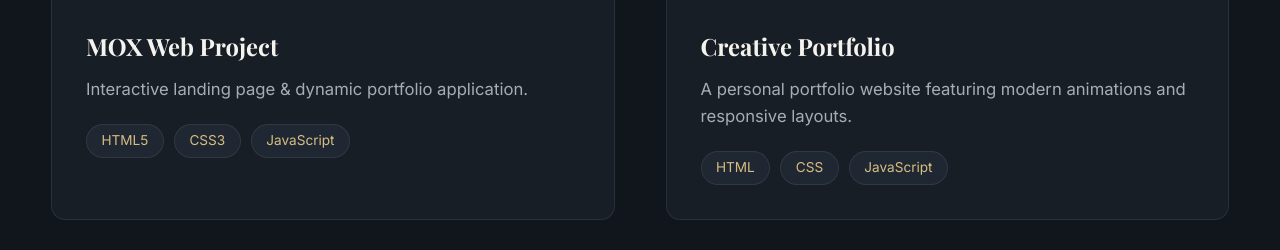
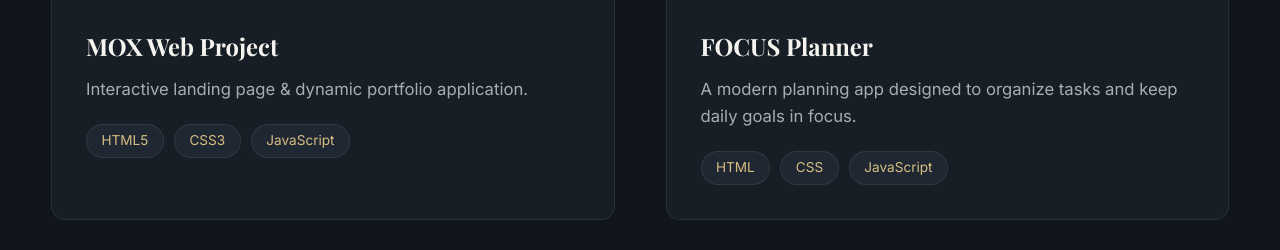
Before and after one commit to abolfazlglow-debug/Profile, a plain HTML site: page index.html in a window 1280 px wide. Shown: the part 4252-4502 px from the top of the page. Drawn offline with nearby package versions, Linux system fonts and the light colour scheme; a web font is replaced by a local one.

Commit message:
index.html

```diff
--- a/index.html
+++ b/index.html
@@ -2184,15 +2184,15 @@
                     <!-- Card 2 -->
                     <div class="project-card reveal-up" data-project-id="2">
                         <div class="project-image-wrapper">
-                            <img src="https://images.unsplash.com/photo-1507238691740-187a5b1d37b8?auto=format&fit=crop&q=80&w=800" alt="Creative Portfolio" class="project-img" />
+                            <img src="https://images.unsplash.com/photo-1507238691740-187a5b1d37b8?auto=format&fit=crop&q=80&w=800" alt="FOCUS Planner" class="project-img" />
                             <div class="project-overlay">
                                 <button class="btn btn-sm btn-primary view-details-btn" data-project-id="2" data-en="Details" data-fa="جزئیات">Details</button>
                             </div>
                         </div>
                         <div class="project-content">
                             <span class="project-number">02</span>
-                            <h3 class="project-title" data-en="Creative Portfolio" data-fa="نمونه‌کار خلاقانه">Creative Portfolio</h3>
-                            <p class="project-description" data-en="A personal portfolio website featuring modern animations and responsive layouts." data-fa="وب‌سایت نمونه‌کار شخصی با انیمیشن‌های مدرن و طرح‌بندی واکنش‌گرا.">A personal portfolio website featuring modern animations and responsive layouts.</p>
+                            <h3 class="project-title" data-en="FOCUS Planner" data-fa="برنامه‌ریز FOCUS">FOCUS Planner</h3>
+                            <p class="project-description" data-en="A modern planning app designed to organize tasks and keep daily goals in focus." data-fa="اپلیکیشن برنامه‌ریزی مدرن برای سازمان‌دهی کارها و تمرکز روی اهداف روزانه.">A modern planning app designed to organize tasks and keep daily goals in focus.</p>
                             <div class="project-tags">
                                 <span class="tag">HTML</span>
                                 <span class="tag">CSS</span>
@@ -2427,14 +2427,14 @@
             }, {
                 id: '2',
                 number: '02',
-                title: { en: 'Creative Portfolio', fa: 'نمونه‌کار خلاقانه' },
+                title: { en: 'FOCUS Planner', fa: 'برنامه‌ریز FOCUS' },
                 fullDesc: {
-                    en: 'An interactive personal showcase engineered for high aesthetic appeal.',
-                    fa: 'یک نمونه‌کار شخصی تعاملی که برای جذابیت بصری بالا طراحی شده است.'
+                    en: 'A modern planning app designed to organize tasks and keep daily goals in focus.',
+                    fa: 'اپلیکیشن برنامه‌ریزی مدرن برای سازمان‌دهی کارها و تمرکز روی اهداف روزانه.'
                 },
                 objective: {
-                    en: 'Highlight individual achievements and skill sets through an immersive user experience.',
-                    fa: 'برجسته‌سازی دستاوردها و مهارت‌های فردی از طریق تجربه کاربرمحور.'
+                    en: 'Provide a simple, focused place to manage daily tasks and plans.',
+                    fa: 'فراهم کردن فضایی ساده و متمرکز برای مدیریت کارها و برنامه‌های روزانه.'
                 },
                 keyFeatures: {
                     en: ['Glassmorphism interfaces', 'Custom scroll animations', 'Responsive design'],
@@ -2442,7 +2442,7 @@
                 },
                 technologies: ['HTML5', 'CSS3', 'JavaScript'],
                 image: 'https://images.unsplash.com/photo-1507238691740-187a5b1d37b8?auto=format&fit=crop&q=80&w=1200',
-                liveUrl: ''
+                liveUrl: 'https://abolfazlglow-debug.github.io/FOCUS/'
             }, {
                 id: '3',
                 number: '03',
```
